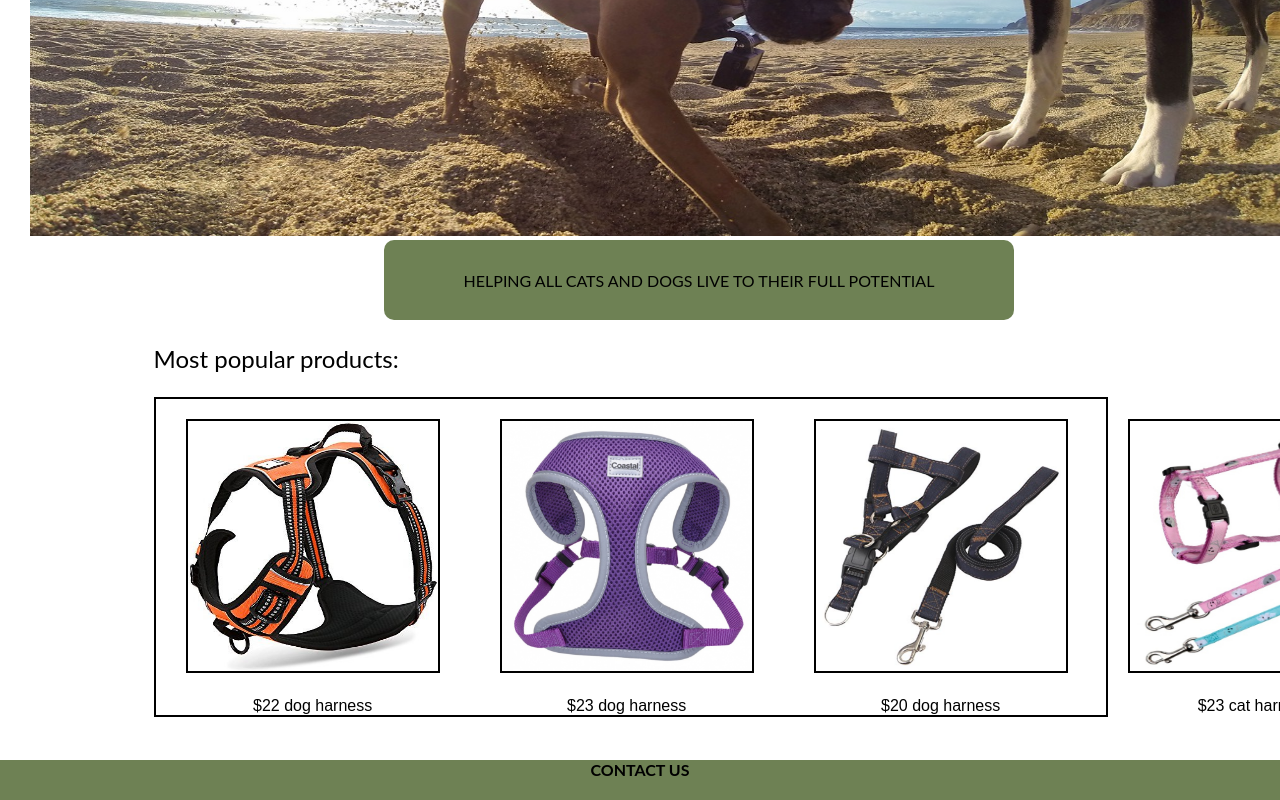
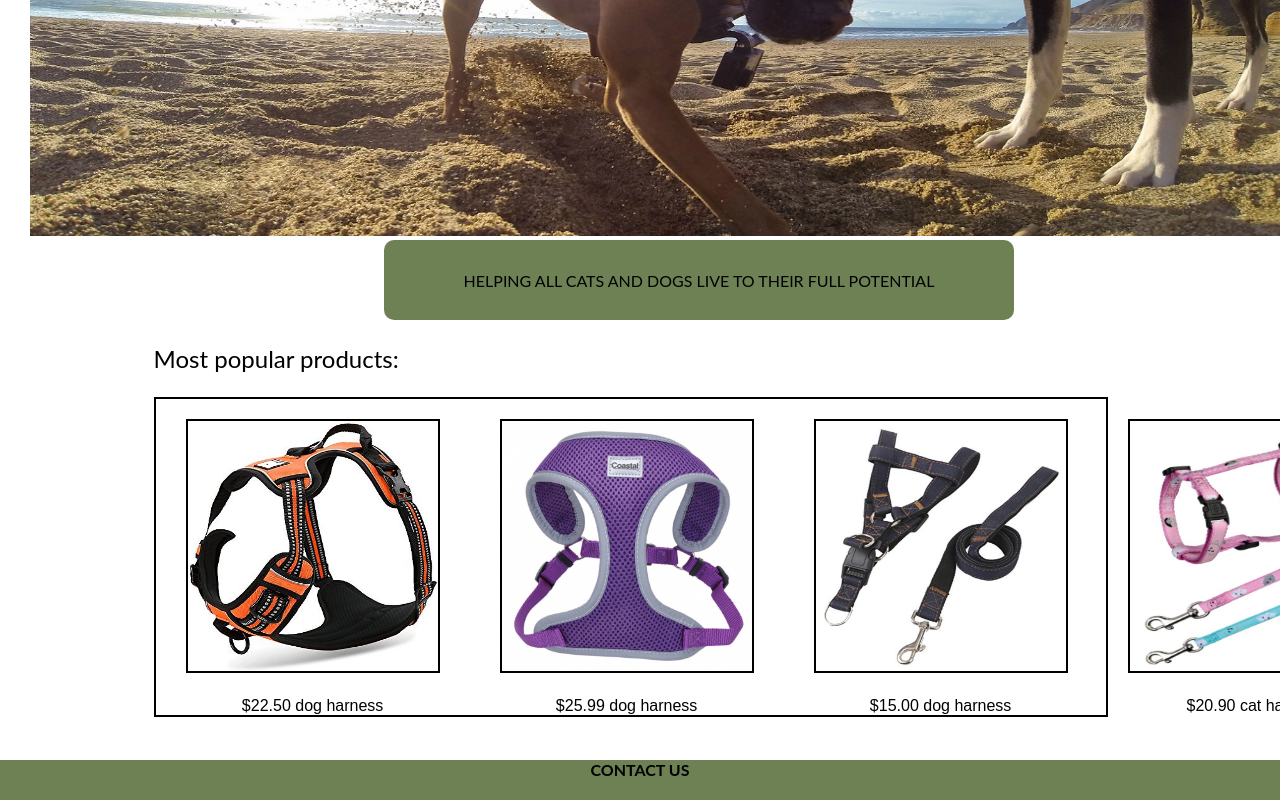
Before and after one commit to malelu92/SSUI-Homework4, a React (Create React App) app in the folder muddy-paws/: page / in a window 1280 px wide. Shown: the part 456-1256 px from the top of the page. Built offline with nearby package versions, Linux system fonts and the light colour scheme.

Commit message:
price showing correctly

```diff
--- a/muddy-paws/src/main.js
+++ b/muddy-paws/src/main.js
@@ -11,10 +11,10 @@ import mainImage from './images/home_page_im1.jpg';
 class Main extends Component {
   constructor(props) {
 	super(props);
-	var dogHarness1 = {image: dogHarnessOne, altText: "Dog Harness 3000", description: "$22 dog harness"};
-	var dogHarness2 = {image: dogHarnessTwo, altText: "Dog Harness Coastal", description: "$23 dog harness"};
-	var dogHarness3 = {image: dogHarnessThree, altText: "Dog Harness XYZ", description: "$20 dog harness"};
-	var catHarness1 = {image: catHarnessOne, altText: "Cat Harness 2000", description: "$23 cat harness"};
+	var dogHarness1 = {image: dogHarnessOne, altText: "Dog Harness 3000", description: "$22.50 dog harness", price: "S 22.50"};
+	var dogHarness2 = {image: dogHarnessTwo, altText: "Dog Harness Coastal", description: "$25.99 dog harness", price: "S 25.99"};
+	var dogHarness3 = {image: dogHarnessThree, altText: "Dog Harness XYZ", description: "$15.00 dog harness", price: "$ 15.00"};
+	var catHarness1 = {image: catHarnessOne, altText: "Cat Harness 2000", description: "$20.90 cat harness", price: "$ 20.90"};
 
 	this.state = {
       inventory: [dogHarness1, dogHarness2, dogHarness3, catHarness1],
--- a/muddy-paws/src/productInfo.js
+++ b/muddy-paws/src/productInfo.js
@@ -53,7 +53,7 @@ class ProductInfo extends Component {
       	      <img src={fiveStars} className={"stars-main-page"} alt="five stars rating image"></img>
             customer review</p>
     	  </div>
-    	  <p className={"prod-price"}>U$ 25,90</p>
+    	  <p className={"prod-price"}>U{this.props.prodSel[3]}</p>
 
     	<br></br>
 
--- a/muddy-paws/src/products.js
+++ b/muddy-paws/src/products.js
@@ -21,12 +21,12 @@ import fiveStars from'./images/five_stars.png';
 class Products extends Component {
   constructor(props) {
 	super(props);
-	var dogHarness1 = {image: dogHarnessOne, altText: "Dog Harness 3000", description: "$22 dog harness", prodId: 1};
-	var dogHarness2 = {image: dogHarnessTwo, altText: "Dog Harness Coastal", description: "$23 dog harness", prodId: 2};
-	var dogHarness3 = {image: dogHarnessThree, altText: "Dog Harness XYZ", description: "$20 dog harness", prodId: 3};
-	var dogHarness4 = {image: dogHarnessFour, altText: "Dog Harness Military", description: "$23 dog harness", prodId: 4};
-	var dogHarness5 = {image: dogHarnessFive, altText: "Dog Harness NY", description: "$23 dog harness", prodId: 5};
-	var dogHarness6 = {image: dogHarnessSix, altText: "Dog Harness My Dog", description: "$23 dog harness", prodId: 6};
+	var dogHarness1 = {image: dogHarnessOne, altText: "Dog Harness 3000", description: "$22.50 dog harness", price: "S 22.50"};
+	var dogHarness2 = {image: dogHarnessTwo, altText: "Dog Harness Coastal", description: "$25.99 dog harness",  price: "S 25.99"};
+	var dogHarness3 = {image: dogHarnessThree, altText: "Dog Harness XYZ", description: "$15.00 dog harness", price: "$ 15.00"};
+	var dogHarness4 = {image: dogHarnessFour, altText: "Dog Harness Military", description: "$20.90 dog harness", price: "$ 20.90"};
+	var dogHarness5 = {image: dogHarnessFive, altText: "Dog Harness NY", description: "$30 dog harness", price: "$ 30.00"};
+	var dogHarness6 = {image: dogHarnessSix, altText: "Dog Harness My Dog", description: "$14.50 dog harness", price: "$ 14.50"};
 	var dog_gps = {image: dogGPS, altText: "Dog GPS", description: "$23 dog gps"};
 	var catHarness1 = {image: catHarnessOne, altText: "Cat Harness 2000", description: "$23 cat harness"};
 
@@ -54,6 +54,7 @@ class Products extends Component {
     prodInfo.push(item.image);
     prodInfo.push(item.altText);
     prodInfo.push(item.description);
+    prodInfo.push(item.price);
     this.props.updatePage('prodSel', prodInfo);
     {/*this.setState({detail: prodInfo})*/}
     {/*this.renderProductInfo();*/}
```
